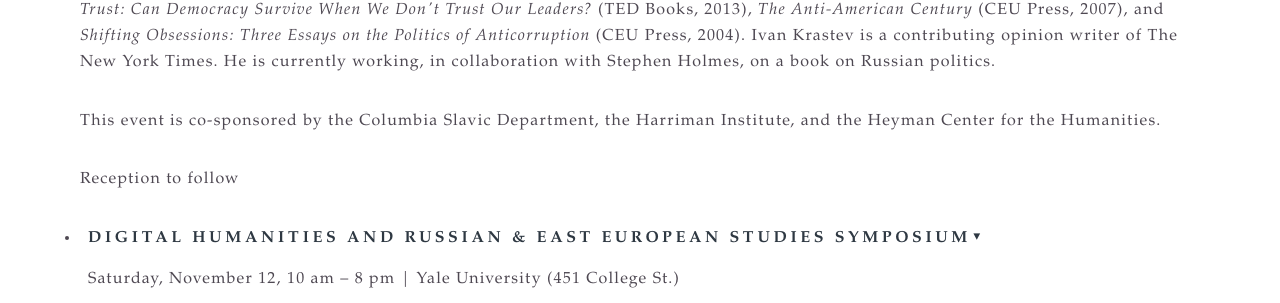
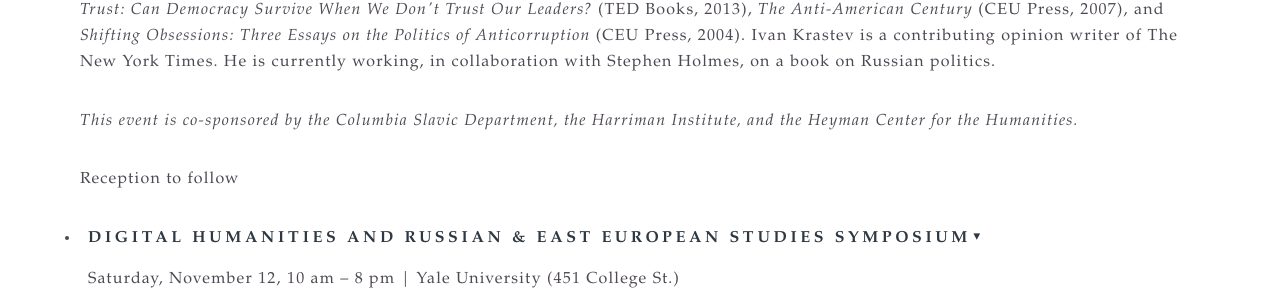
Before and after one commit to bradleygorski/blackseanet, a Jekyll site: the page built from events.html, in a window 1280 px wide and 900 px high, scrolled down 1258 px. Shown: the part 147-450 px from the top of the window. Built offline with Jekyll 4.4.1, drawn with Linux system fonts in a browser that asks for light colours.

```diff
--- a/events.html
+++ b/events.html
@@ -29,7 +29,7 @@ Trust Our Leaders?</i> (TED Books, 2013), <i>The Anti-American Century</i> (CEU
 <i>Shifting Obsessions: Three Essays on the Politics of Anticorruption</i> (CEU Press, 2004). Ivan
 Krastev is a contributing opinion writer of The New York Times. He is currently working, in collaboration
 with Stephen Holmes, on a book on Russian politics.</p>
-<p>This event is co-sponsored by the Columbia Slavic Department, the Harriman Institute, and the Heyman Center for the Humanities.</p>
+<p><i>This event is co-sponsored by the Columbia Slavic Department, the Harriman Institute, and the Heyman Center for the Humanities.</i></p>
 <p>Reception to follow</p>
 <div id="wrapper">
 	 </div>
```
